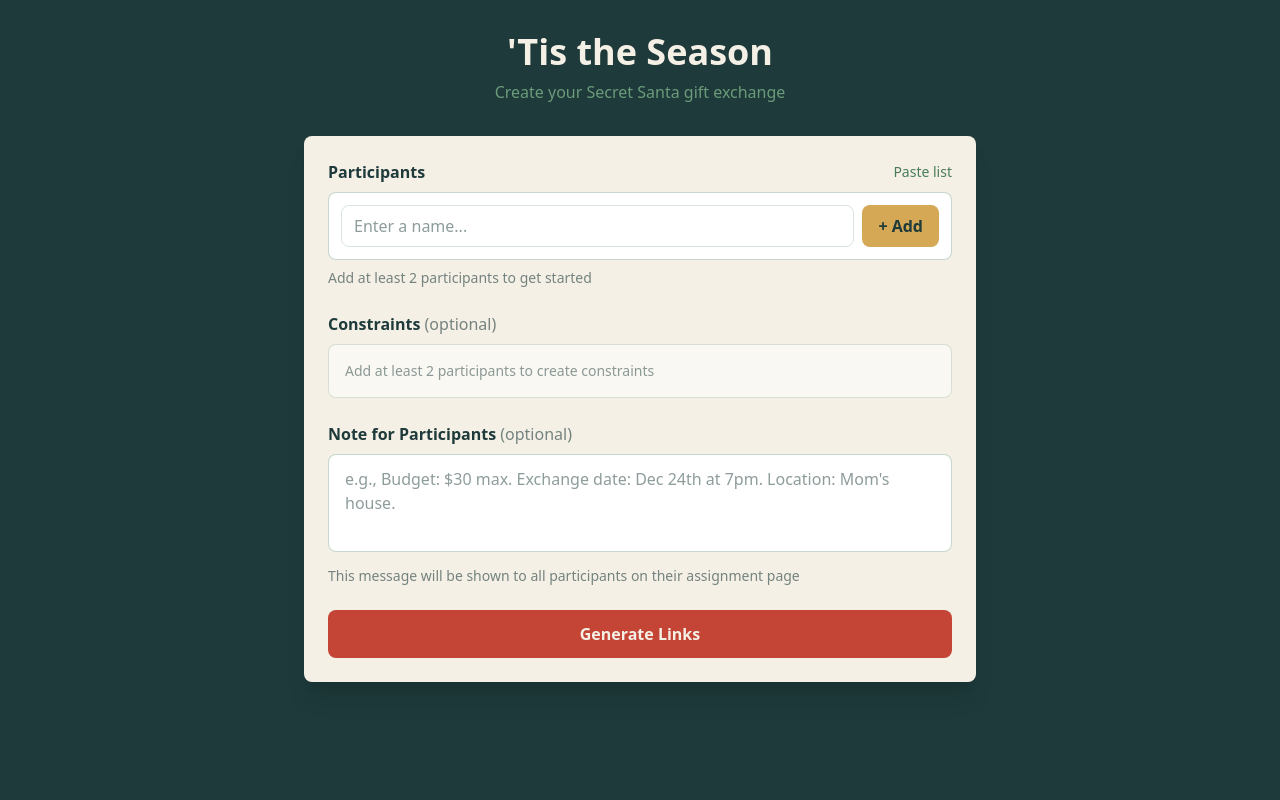
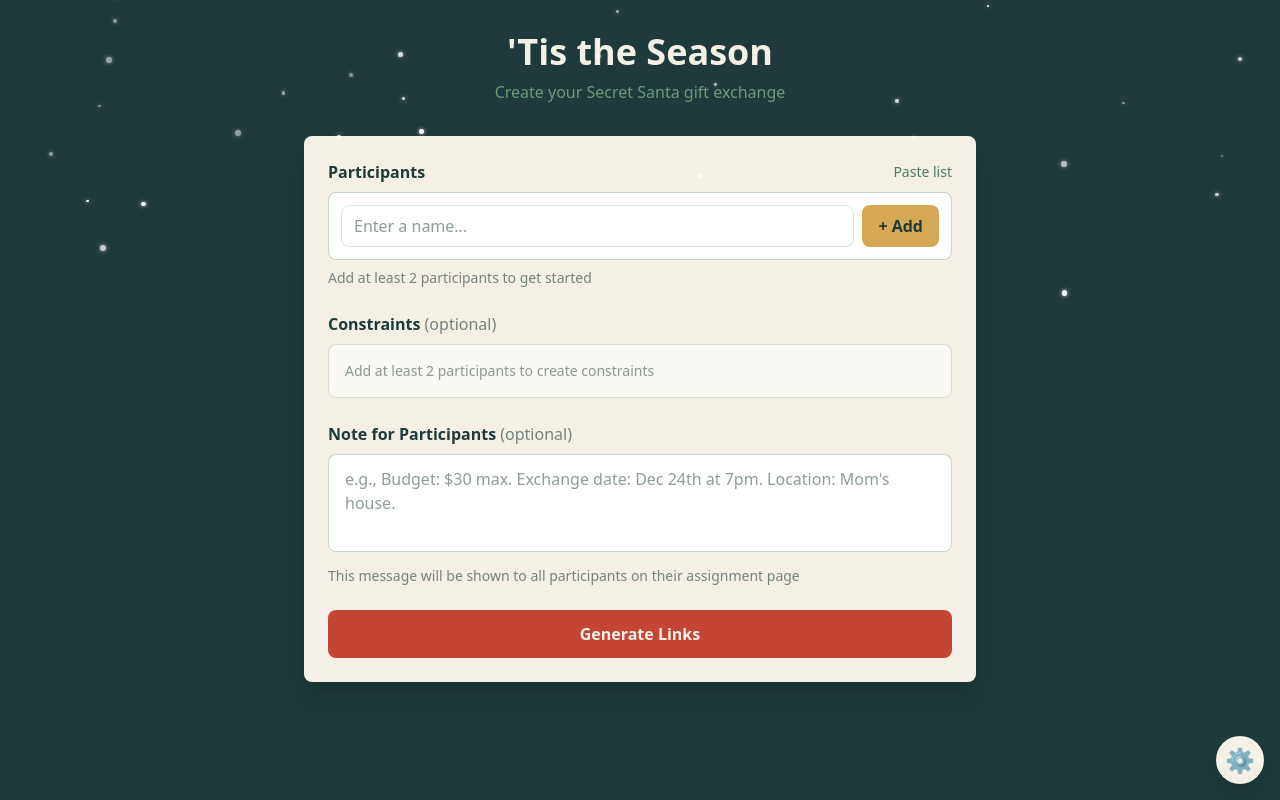
Before and after one commit to CouteauFourchette/santa, a website built with Vite: page index.html in a window 1280 px wide. Built offline with nearby package versions, Linux system fonts and the light colour scheme.

Commit message:
Add snowfall animation and theme switcher
- Snowfall: animated falling snowflakes (toggleable)
- 4 themes: Classic Christmas, Winter Blue, Elegant Gold, Berry Frost
- Settings panel (gear button, bottom-right corner)
- Preferences saved to localStorage

```diff
--- a/src/main.ts
+++ b/src/main.ts
@@ -6,6 +6,8 @@ import { BASE_URL } from './config';
 import { renderParticipantInput } from './components/ParticipantInput';
 import { renderConstraintBuilder } from './components/ConstraintBuilder';
 import type { SantaState, Constraint } from './types';
+import { themes, getCurrentTheme, setTheme, initTheme } from './themes';
+import { isSnowEnabled, setSnowEnabled, initSnowfall } from './snowfall';
 
 const app = document.querySelector<HTMLDivElement>('#app')!;
 
@@ -368,6 +370,92 @@ function escapeHtml(str: string): string {
   return div.innerHTML;
 }
 
+function renderSettingsPanel(): void {
+  // Remove existing panel if any
+  const existing = document.getElementById('settings-panel-container');
+  if (existing) existing.remove();
+
+  const currentTheme = getCurrentTheme();
+  const snowEnabled = isSnowEnabled();
+
+  const container = document.createElement('div');
+  container.id = 'settings-panel-container';
+  container.innerHTML = `
+    <button
+      id="settings-toggle"
+      class="fixed bottom-4 right-4 z-50 w-12 h-12 bg-santa-cream rounded-full shadow-lg hover:shadow-xl transition-shadow flex items-center justify-center text-2xl"
+      aria-label="Settings"
+    >
+      <span class="settings-icon">&#9881;</span>
+    </button>
+    <div
+      id="settings-panel"
+      class="fixed bottom-20 right-4 z-50 bg-santa-cream rounded-lg shadow-xl p-4 w-64 hidden"
+    >
+      <h3 class="text-santa-bg font-bold mb-3">Settings</h3>
+
+      <div class="mb-4">
+        <label class="block text-santa-bg text-sm font-medium mb-2">Theme</label>
+        <select
+          id="theme-select"
+          class="w-full px-3 py-2 border border-santa-green/30 rounded-lg bg-white text-santa-bg text-sm"
+        >
+          ${Object.values(themes)
+            .map(
+              (theme) =>
+                `<option value="${theme.name}" ${theme.name === currentTheme.name ? 'selected' : ''}>${theme.label}</option>`
+            )
+            .join('')}
+        </select>
+      </div>
+
+      <div class="flex items-center justify-between">
+        <label class="text-santa-bg text-sm font-medium">Snowfall</label>
+        <button
+          id="snow-toggle"
+          class="relative w-12 h-6 rounded-full transition-colors ${snowEnabled ? 'bg-santa-green' : 'bg-santa-bg/30'}"
+        >
+          <span
+            class="absolute top-1 w-4 h-4 bg-white rounded-full transition-transform ${snowEnabled ? 'left-7' : 'left-1'}"
+          ></span>
+        </button>
+      </div>
+    </div>
+  `;
+
+  document.body.appendChild(container);
+
+  // Event handlers
+  const toggle = document.getElementById('settings-toggle')!;
+  const panel = document.getElementById('settings-panel')!;
+  const themeSelect = document.getElementById('theme-select') as HTMLSelectElement;
+  const snowToggle = document.getElementById('snow-toggle')!;
+
+  toggle.addEventListener('click', () => {
+    panel.classList.toggle('hidden');
+  });
+
+  // Close panel when clicking outside
+  document.addEventListener('click', (e) => {
+    const target = e.target as HTMLElement;
+    if (!container.contains(target)) {
+      panel.classList.add('hidden');
+    }
+  });
+
+  themeSelect.addEventListener('change', (e) => {
+    const themeName = (e.target as HTMLSelectElement).value;
+    setTheme(themeName);
+  });
+
+  snowToggle.addEventListener('click', () => {
+    const newState = !isSnowEnabled();
+    setSnowEnabled(newState);
+    // Re-render to update toggle visual
+    renderSettingsPanel();
+  });
+}
+
 // Declare GSAP types for TypeScript
 declare const gsap: {
   set: (target: unknown, vars: object) => void;
@@ -458,6 +546,10 @@ function initChristmasAnimation(): void {
 
 // Router: check URL params to determine which view to show
 function init(): void {
+  // Initialize theme and visual effects first
+  initTheme();
+  initSnowfall();
+
   const params = new URLSearchParams(window.location.search);
   const encodedData = params.get('d');
   const stateCode = params.get('state');
@@ -473,6 +565,9 @@ function init(): void {
     // Fresh organizer view
     renderOrganizerView();
   }
+
+  // Add settings panel after main view is rendered
+  renderSettingsPanel();
 }
 
 init();
--- /dev/null
+++ b/src/snowfall.ts
@@ -0,0 +1,140 @@
+const SNOW_STORAGE_KEY = 'santa-snow-enabled';
+
+let snowContainer: HTMLDivElement | null = null;
+let animationFrame: number | null = null;
+let snowflakes: Snowflake[] = [];
+
+interface Snowflake {
+  element: HTMLDivElement;
+  x: number;
+  y: number;
+  size: number;
+  speed: number;
+  wobble: number;
+  wobbleSpeed: number;
+  opacity: number;
+}
+
+export function isSnowEnabled(): boolean {
+  const saved = localStorage.getItem(SNOW_STORAGE_KEY);
+  return saved === null ? true : saved === 'true'; // Enabled by default
+}
+
+export function setSnowEnabled(enabled: boolean): void {
+  localStorage.setItem(SNOW_STORAGE_KEY, String(enabled));
+  if (enabled) {
+    startSnowfall();
+  } else {
+    stopSnowfall();
+  }
+}
+
+export function initSnowfall(): void {
+  if (isSnowEnabled()) {
+    startSnowfall();
+  }
+}
+
+function createSnowflake(): Snowflake {
+  const element = document.createElement('div');
+  element.className = 'snowflake';
+
+  const size = Math.random() * 4 + 2; // 2-6px
+  const x = Math.random() * window.innerWidth;
+  const y = -10;
+  const speed = Math.random() * 1 + 0.5; // 0.5-1.5
+  const wobble = 0;
+  const wobbleSpeed = Math.random() * 0.02 + 0.01;
+  const opacity = Math.random() * 0.6 + 0.4; // 0.4-1.0
+
+  element.style.width = `${size}px`;
+  element.style.height = `${size}px`;
+  element.style.left = `${x}px`;
+  element.style.top = `${y}px`;
+  element.style.opacity = String(opacity);
+
+  return { element, x, y, size, speed, wobble, wobbleSpeed, opacity };
+}
+
+function updateSnowflake(flake: Snowflake): boolean {
+  flake.y += flake.speed;
+  flake.wobble += flake.wobbleSpeed;
+  flake.x += Math.sin(flake.wobble) * 0.5;
+
+  flake.element.style.top = `${flake.y}px`;
+  flake.element.style.left = `${flake.x}px`;
+
+  // Return true if snowflake is still visible
+  return flake.y < window.innerHeight + 10;
+}
+
+function animate(): void {
+  if (!snowContainer) return;
+
+  // Add new snowflakes occasionally
+  if (Math.random() < 0.1 && snowflakes.length < 100) {
+    const flake = createSnowflake();
+    snowflakes.push(flake);
+    snowContainer.appendChild(flake.element);
+  }
+
+  // Update existing snowflakes
+  snowflakes = snowflakes.filter(flake => {
+    const visible = updateSnowflake(flake);
+    if (!visible) {
+      flake.element.remove();
+    }
+    return visible;
+  });
+
+  animationFrame = requestAnimationFrame(animate);
+}
+
+export function startSnowfall(): void {
+  if (snowContainer) return; // Already running
+
+  snowContainer = document.createElement('div');
+  snowContainer.id = 'snow-container';
+  snowContainer.style.cssText = `
+    position: fixed;
+    top: 0;
+    left: 0;
+    width: 100%;
+    height: 100%;
+    pointer-events: none;
+    z-index: 1000;
+    overflow: hidden;
+  `;
+  document.body.appendChild(snowContainer);
+
+  // Add snowflake styles if not already present
+  if (!document.getElementById('snowflake-styles')) {
+    const style = document.createElement('style');
+    style.id = 'snowflake-styles';
+    style.textContent = `
+      .snowflake {
+        position: absolute;
+        background: white;
+        border-radius: 50%;
+        box-shadow: 0 0 4px rgba(255, 255, 255, 0.8);
+      }
+    `;
+    document.head.appendChild(style);
+  }
+
+  animate();
+}
+
+export function stopSnowfall(): void {
+  if (animationFrame) {
+    cancelAnimationFrame(animationFrame);
+    animationFrame = null;
+  }
+
+  if (snowContainer) {
+    snowContainer.remove();
+    snowContainer = null;
+  }
+
+  snowflakes = [];
+}
--- a/src/style.css
+++ b/src/style.css
@@ -89,3 +89,13 @@ html {
 .ring-santa-red {
   animation: shake 0.3s ease-in-out;
 }
+
+/* Settings gear animation */
+.settings-icon {
+  display: inline-block;
+  transition: transform 0.3s ease-in-out;
+}
+
+#settings-toggle:hover .settings-icon {
+  transform: rotate(45deg);
+}
--- /dev/null
+++ b/src/themes.ts
@@ -0,0 +1,132 @@
+export interface Theme {
+  name: string;
+  label: string;
+  colors: {
+    bg: string;
+    bgLight: string;
+    primary: string;
+    primaryLight: string;
+    accent: string;
+    accentLight: string;
+    highlight: string;
+    highlightDark: string;
+    cream: string;
+    creamDark: string;
+  };
+}
+
+export const themes: Record<string, Theme> = {
+  classic: {
+    name: 'classic',
+    label: 'Classic Christmas',
+    colors: {
+      bg: '#1e3a3a',
+      bgLight: '#2d4a4a',
+      primary: '#4a7c59',
+      primaryLight: '#6b9b7a',
+      accent: '#d4a855',
+      accentLight: '#e8c778',
+      highlight: '#c44536',
+      highlightDark: '#a33327',
+      cream: '#f5f0e6',
+      creamDark: '#e8dfd0',
+    },
+  },
+  winterBlue: {
+    name: 'winterBlue',
+    label: 'Winter Blue',
+    colors: {
+      bg: '#1a2a4a',
+      bgLight: '#2a3a5a',
+      primary: '#4a90c2',
+      primaryLight: '#6ab0e2',
+      accent: '#e8e8f0',
+      accentLight: '#ffffff',
+      highlight: '#7ec8e3',
+      highlightDark: '#5eb0cb',
+      cream: '#f0f4f8',
+      creamDark: '#dce4ec',
+    },
+  },
+  elegantGold: {
+    name: 'elegantGold',
+    label: 'Elegant Gold',
+    colors: {
+      bg: '#1a1a1a',
+      bgLight: '#2a2a2a',
+      primary: '#c9a227',
+      primaryLight: '#e8c547',
+      accent: '#f4e4bc',
+      accentLight: '#fff8e7',
+      highlight: '#d4af37',
+      highlightDark: '#b4942f',
+      cream: '#faf6ed',
+      creamDark: '#ede5d0',
+    },
+  },
+  berryFrost: {
+    name: 'berryFrost',
+    label: 'Berry Frost',
+    colors: {
+      bg: '#2d1b2e',
+      bgLight: '#3d2b3e',
+      primary: '#8b4a6b',
+      primaryLight: '#ab6a8b',
+      accent: '#e8d0dc',
+      accentLight: '#fff0f5',
+      highlight: '#c44b7c',
+      highlightDark: '#a43b6c',
+      cream: '#fdf5f8',
+      creamDark: '#f0e0e8',
+    },
+  },
+};
+
+const THEME_STORAGE_KEY = 'santa-theme';
+
+export function getCurrentTheme(): Theme {
+  const savedTheme = localStorage.getItem(THEME_STORAGE_KEY);
+  if (savedTheme && themes[savedTheme]) {
+    return themes[savedTheme];
+  }
+  return themes.classic;
+}
+
+export function setTheme(themeName: string): void {
+  const theme = themes[themeName];
+  if (!theme) return;
+
+  localStorage.setItem(THEME_STORAGE_KEY, themeName);
+  applyTheme(theme);
+}
+
+export function applyTheme(theme: Theme): void {
+  const root = document.documentElement;
+  root.style.setProperty('--color-santa-bg', theme.colors.bg);
+  root.style.setProperty('--color-santa-bg-light', theme.colors.bgLight);
+  root.style.setProperty('--color-santa-green', theme.colors.primary);
+  root.style.setProperty('--color-santa-green-light', theme.colors.primaryLight);
+  root.style.setProperty('--color-santa-gold', theme.colors.accent);
+  root.style.setProperty('--color-santa-gold-light', theme.colors.accentLight);
+  root.style.setProperty('--color-santa-red', theme.colors.highlight);
+  root.style.setProperty('--color-santa-red-dark', theme.colors.highlightDark);
+  root.style.setProperty('--color-santa-cream', theme.colors.cream);
+  root.style.setProperty('--color-santa-cream-dark', theme.colors.creamDark);
+
+  // Update glow filter color if SVG exists
+  const glowFlood = document.getElementById('glowAlpha');
+  if (glowFlood) {
+    glowFlood.setAttribute('flood-color', theme.colors.highlight);
+  }
+
+  // Update SVG gradient if exists
+  const gradientStop = document.querySelector('#redGrad stop:last-child');
+  if (gradientStop) {
+    gradientStop.setAttribute('stop-color', theme.colors.highlight);
+  }
+}
+
+export function initTheme(): void {
+  const theme = getCurrentTheme();
+  applyTheme(theme);
+}
```
